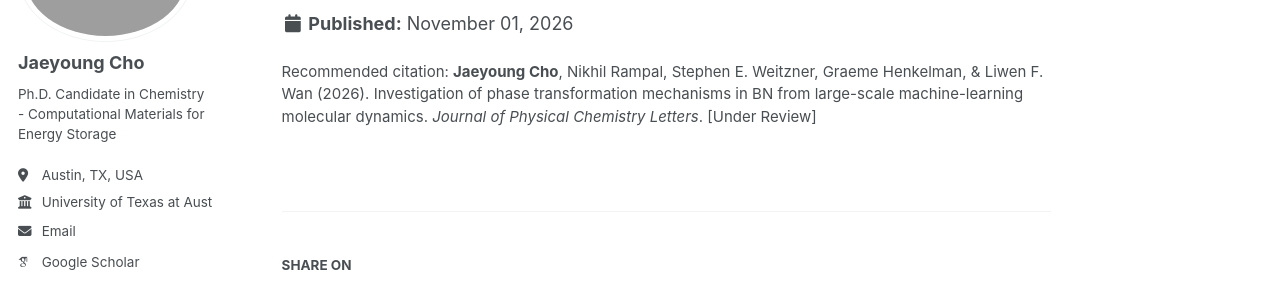
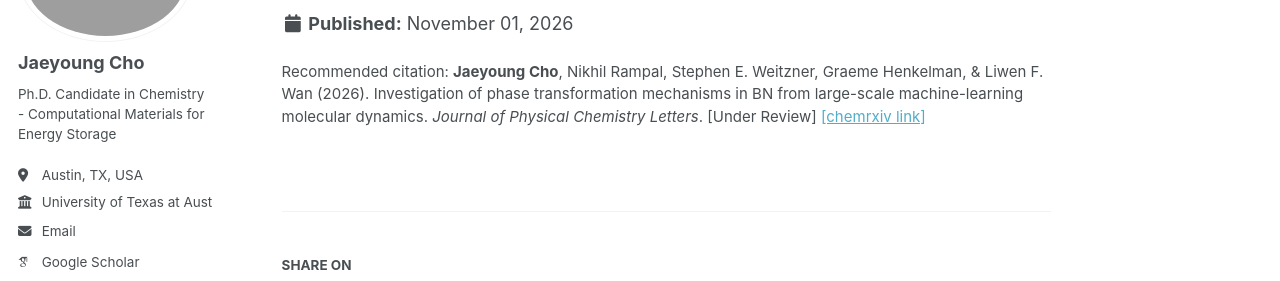
Before and after one commit to jycho5758/jycho5758.github.io, a Jekyll site: the page built from _publications/2026-06-02-bn-phase-transformation-mlmd.md, in a window 1280 px wide. Shown: the part 191-472 px from the top of the page. Built offline with Jekyll 4.4.1, drawn with Linux system fonts in a browser that asks for light colours; some web fonts are replaced; a script bundle is joined from its source files by our own code; library files that are not in the unit come from our copies.

Commit message:
Update 2026-06-02-bn-phase-transformation-mlmd.md

```diff
--- a/_publications/2026-06-02-bn-phase-transformation-mlmd.md
+++ b/_publications/2026-06-02-bn-phase-transformation-mlmd.md
@@ -6,5 +6,6 @@ permalink: /publication/2026-bn-phase-transformation-mlmd
 header:
   teaser: /images/publications/acsami-bn.png
 date: 2026-11-01
-citation: '<b>Jaeyoung Cho</b>, Nikhil Rampal, Stephen E. Weitzner, Graeme Henkelman, &amp; Liwen F. Wan (2026). Investigation of phase transformation mechanisms in BN from large-scale machine-learning molecular dynamics. <i>Journal of Physical Chemistry Letters</i>. [Under Review]'
+
+citation: '<b>Jaeyoung Cho</b>, Nikhil Rampal, Stephen E. Weitzner, Graeme Henkelman, &amp; Liwen F. Wan (2026). Investigation of phase transformation mechanisms in BN from large-scale machine-learning molecular dynamics. <i>Journal of Physical Chemistry Letters</i>. [Under Review] <a href="https://doi.org/10.26434/chemrxiv.15008201/v1">[chemrxiv link]</a>'
 ---
```
